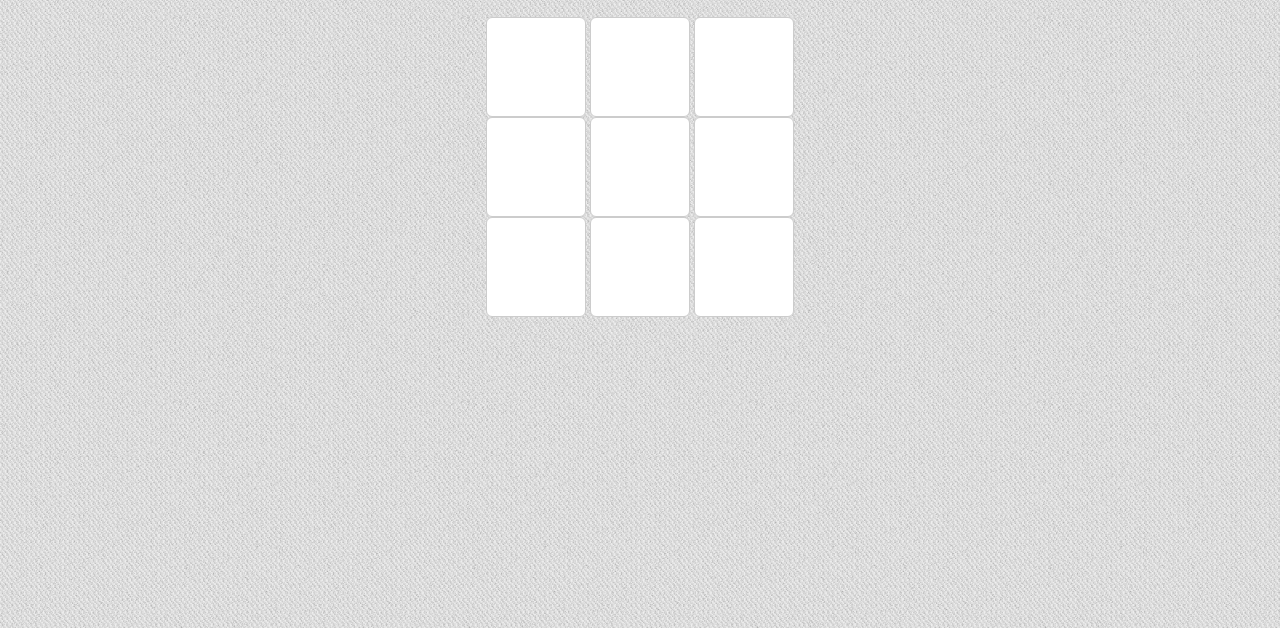
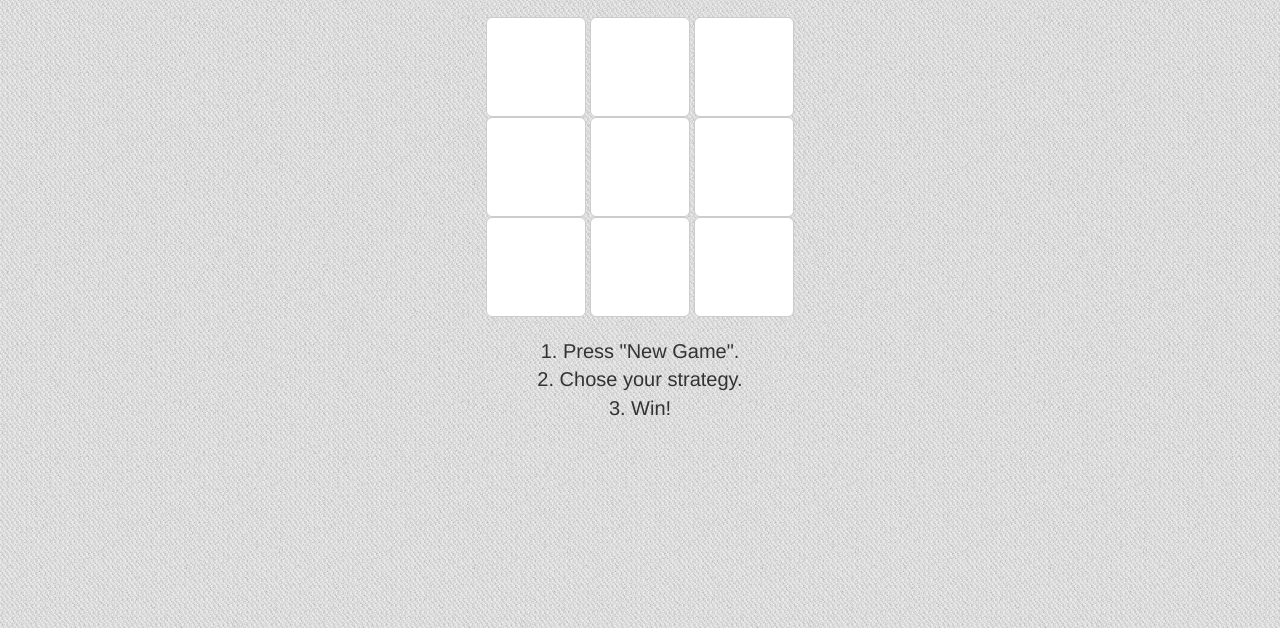
Before and after one commit to Mooku1/tictactoe, a plain HTML site: page index.html in a window 1280 px wide. Shown: the part 172-800 px from the top of the page. Drawn offline with nearby package versions, Linux system fonts and the light colour scheme.

Commit message:
added game instructions

```diff
--- a/css/style.css
+++ b/css/style.css
@@ -9,6 +9,13 @@ h1 {
 
 body{
   background-image: url('../images/cheap_diagonal_fabric.png');
+}
+
+
+li {
+  text-align: center;
+  list-style-type: none;
+  font-size: 20px;
 }
 
 .containerDisplay {
--- a/index.html
+++ b/index.html
@@ -22,7 +22,6 @@
   </div>
 
   <div id ="board" class="container">
-
     <div class="row1 col-sm-12 row-1">
       <span id="1" class="btn btn-play btn-lg btn-default"></span>
       <span id="2" class="btn btn-play btn-lg btn-default"></span>
@@ -43,6 +42,14 @@
 
   </div>
 
+  <div id="sub-message" class"sub-message">
+  <br>
+
+        <li>1. Press "New Game".</li>
+        <li>2. Chose your strategy.</li>
+        <li>3. Win!</li>
+
+  </div>
 
 
 </body>
```
